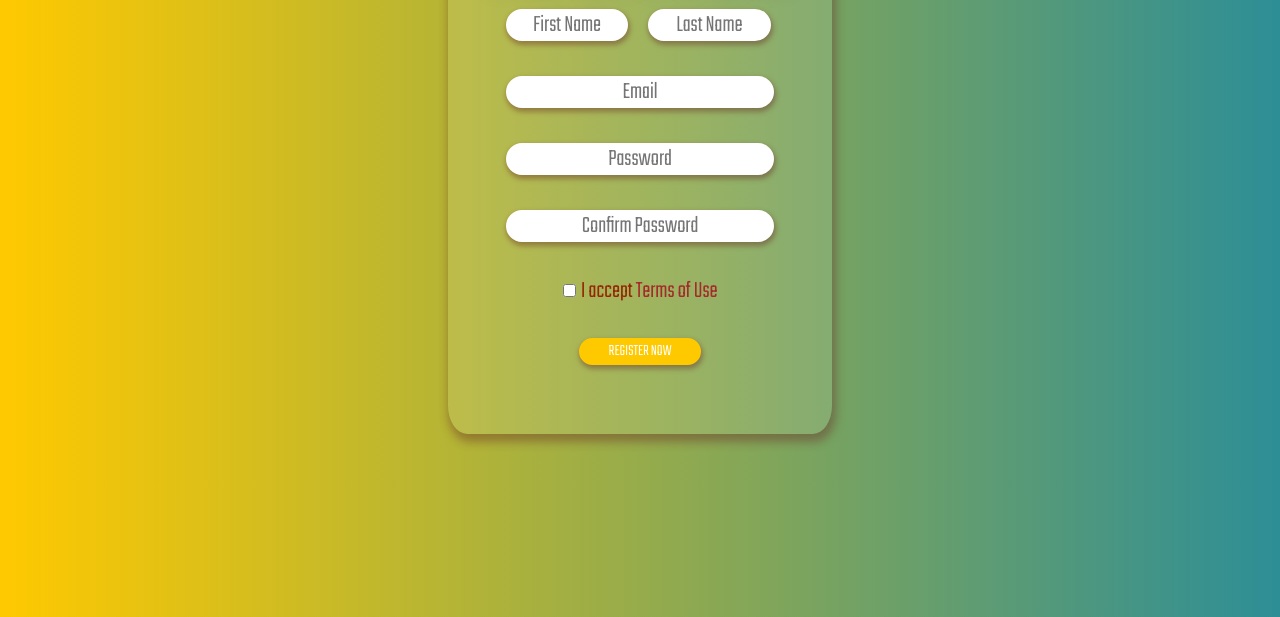
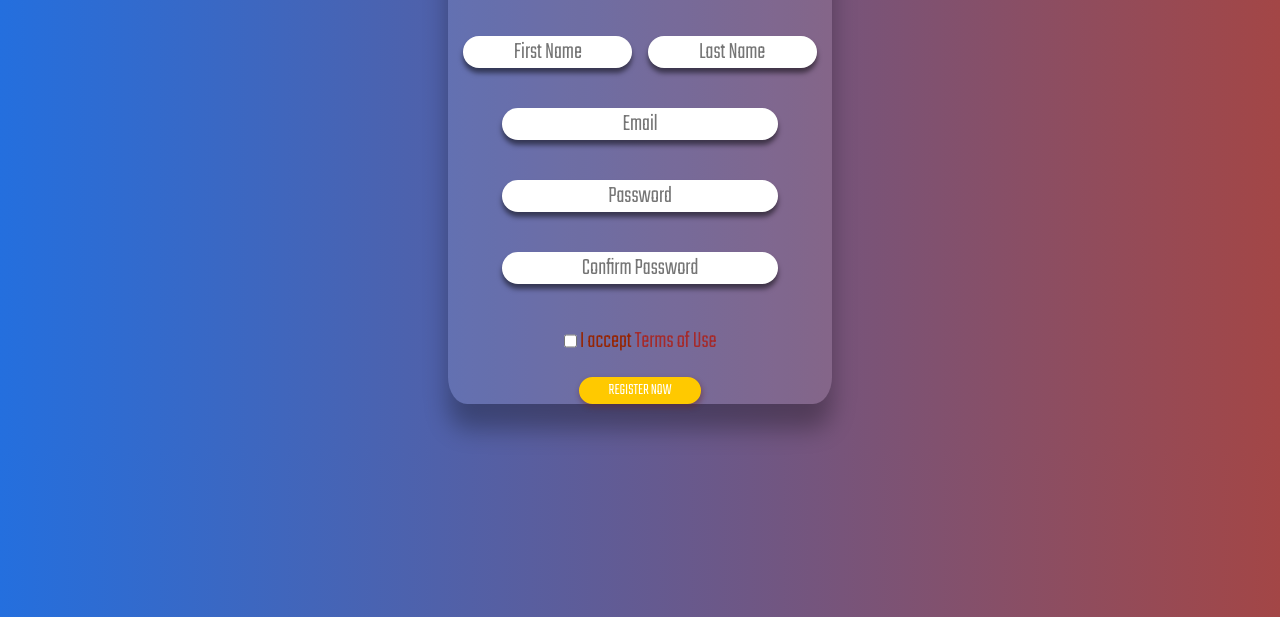
Before and after one commit to tajwararik/Registration-Form, a plain HTML site: page index.html in a window 1280 px wide. Shown: the part 183-800 px from the top of the page. Drawn offline with Linux system fonts and the light colour scheme; a web font is replaced by a local one.

Commit message:
Modification started

```diff
--- a/index.html
+++ b/index.html
@@ -7,32 +7,32 @@
   <meta name="viewport" content="width=device-width, initial-scale=1.0" />
   <title>Registration Form</title>
   <link rel="stylesheet" href="style.css" />
-  <link rel="preconnect" href="https://fonts.googleapis.com">
-  <link rel="preconnect" href="https://fonts.gstatic.com" crossorigin>
-  <link href="https://fonts.googleapis.com/css2?family=Gloock&family=Teko:wght@300&display=swap" rel="stylesheet">
 </head>
 
 <body>
-  <div class="form">
+  <main>
     <h1>REGISTER</h1>
     <form action="#">
+
       <fieldset>
-        <input id="first-name" class="first-name" type="text" name="first-name" placeholder="First Name" required>
-        <input id="last-name" class="last-name" type="text" name="last-name" placeholder="Last Name" required>
+        <input type="text" name="first-name" placeholder="First Name" required>
+        <input type="text" name="last-name" placeholder="Last Name" required>
       </fieldset>
+
       <fieldset>
-        <input id="email" class="information" type="email" name="information" placeholder="Email" required>
-        <input id="password" class="information" type="password" name="information" placeholder="Password" required>
-        <input id="confirm-password" class="information" type="password" name="information"
-          placeholder="Confirm Password" required>
+        <input type="email" name="information" placeholder="Email" required>
+        <input type="password" name="information" placeholder="Password" required>
+        <input type="password" name="information" placeholder="Confirm Password" required>
       </fieldset>
+
       <fieldset>
-        <label for="checkbox"><input id="checkbox" type="checkbox" name="checkbox" required> I accept <a href="#">Terms
+        <label for="checkbox"><input type="checkbox" name="checkbox" required> I accept <a href="#">Terms
             of Use</a></label></label>
       </fieldset>
+
       <button type="submit">REGISTER NOW</button>
     </form>
-  </div>
+    <main>
 </body>
 
 </html>
--- a/style.css
+++ b/style.css
@@ -1,3 +1,5 @@
+@import url('https://fonts.googleapis.com/css2?family=Gloock&family=Teko:wght@300&display=swap');
+
 * {
   padding: 0;
   margin: 0;
@@ -6,112 +8,87 @@
 
 body {
   width: 100%;
-  background: linear-gradient(90deg,
-      rgba(255, 201, 0, 1) 0%,
-      rgba(45, 142, 150, 1) 100%,
-      rgba(34, 106, 97, 1) 100%);
+  background: rgb(36, 111, 222);
+  background: linear-gradient(90deg, rgba(36, 111, 222, 1) 0%, rgba(163, 70, 70, 1) 100%);
 }
 
-.form {
+main {
   width: 30%;
-  padding: 50px 0;
-  margin: 50px auto;
   max-width: 800px;
   min-width: 300px;
+  margin: 50px auto;
   background-color: hsla(0, 100%, 100%, 0.1);
   border-radius: 5%;
-  box-shadow: 2px 6px 10px 2px hsla(0, 47%, 27%, 0.397);
+  box-shadow: 0 25px 25px rgba(0, 0, 0, 0.3);
 }
 
 h1 {
   font-family: "Gloock", serif;
   font-size: 5.4rem;
   text-align: center;
-  color: white;
-  text-shadow: 0 1px 0 #cccccc, 0 2px 0 #c9c9c9, 0 3px 0 #bbb, 0 4px 0 #b9b9b9,
-    0 5px 0 #aaa, 0 6px 1px rgba(0, 0, 0, 0.1), 0 0 5px rgba(0, 0, 0, 0.1),
-    0 1px 3px rgba(0, 0, 0, 0.3), 0 3px 5px rgba(0, 0, 0, 0.2),
-    0 5px 10px rgba(0, 0, 0, 0.25), 0 10px 10px rgba(0, 0, 0, 0.2),
-    0 20px 20px rgba(0, 0, 0, 0.15);
+  padding-top: 50px;
+  color: #fff;
+  text-shadow: 3px 5px 2px #474747;
 }
 
 h1:hover {
-  color: rgba(167, 221, 60, 1);
-  text-shadow: 2px 0px 0px rgba(128, 0, 64, 1),
-    3px 2px 0px rgba(77, 0, 38, 0.5),
-    3px 0px 3px rgba(255, 0, 43, 1),
-    5px 0px 3px rgba(128, 0, 21, 1),
-    6px 2px 3px rgba(77, 0, 13, 0.5),
-    6px 0px 9px rgba(255, 85, 0, 1),
-    8px 0px 9px rgba(128, 42, 0, 1),
-    9px 2px 9px rgba(77, 25, 0, 0.5),
-    9px 0px 18px rgba(255, 213, 0, 1),
-    11px 0px 18px rgba(128, 106, 0, 1),
-    12px 2px 18px rgba(77, 66, 0, 0.5),
-    12px 0px 30px rgba(212, 255, 0, 1),
-    14px 0px 30px rgba(106, 128, 0, 1),
-    15px 2px 30px rgba(64, 77, 0, 0.5),
-    15px 0px 45px rgba(128, 255, 0, 1),
-    17px 0px 45px rgba(64, 128, 0, 1),
-    17px 2px 45px rgba(38, 77, 0, 0.5);
+  text-shadow: 0 1px 0 #CCCCCC, 0 2px 0 #c9c9c9, 0 3px 0 #bbb, 0 4px 0 #b9b9b9, 0 5px 0 #aaa, 0 6px 1px rgba(0, 0, 0, .1), 0 0 5px rgba(0, 0, 0, .1), 0 1px 3px rgba(0, 0, 0, .3), 0 3px 5px rgba(0, 0, 0, .2), 0 5px 10px rgba(0, 0, 0, .25), 0 10px 10px rgba(0, 0, 0, .2), 0 20px 20px rgba(0, 0, 0, .15);
 }
 
 fieldset {
   border: none;
 }
 
-fieldset > input:focus {
-  background-color: yellow;
+input {
+  height: 4vh;
+  font-size: 1.5rem;
+  font-family: "Teko", sans-serif;
+  text-align: center;
+  border: 0 solid #fff;
+  border-radius: 40px;
+  box-shadow: 0 5px 5px rgba(0, 0, 0, 0.5);
+}
+
+fieldset>input:focus {
+  color: #fff;
+  background-color: rgb(97, 124, 167);
   outline: none;
 }
 
-.first-name,
-.last-name {
-  width: 32%;
-  border: 0 solid white;
-  border-width: 2px 4px;
-  border-radius: 40px;
-  height: 4vh;
-  font-family: "Teko", sans-serif;
-  font-size: 1.5rem;
-  text-align: center;
-  box-shadow: 1px 3px 5px 1px hsla(0, 47%, 27%, 0.397);
+input:focus::placeholder {
+  font-size: 0;
 }
 
-.first-name {
-  margin: 6% 2.5% 0 15%;
+fieldset:first-of-type {
+  display: flex;
+  flex-direction: row;
+  justify-content: space-evenly;
+  padding: 50px 0 0;
 }
 
-.last-name {
-  margin: 6% 15% 0 2.5%;
+fieldset:nth-of-type(2) {
+  display: flex;
+  flex-direction: column;
+  align-items: center;
+  padding: 20px 0;
 }
 
-.information {
-  display: block;
-  width: 70%;
-  margin: 35px auto 20px auto;
-  border: 0 solid white;
-  border-width: 2px 4px;
-  border-radius: 40px;
-  height: 4vh;
-  font-family: "Teko", sans-serif;
-  font-size: 1.5rem;
-  text-align: center;
-  box-shadow: 1px 3px 5px 1px hsla(0, 47%, 27%, 0.397);
+fieldset:nth-of-type(2) input {
+  width: 72%;
+  margin: 20px 0;
 }
 
-label {
+fieldset:last-of-type {
   display: block;
+  font-size: 1.5rem;
+  font-family: "Teko", sans-serif;
   text-align: center;
-  font-size: 1.5rem;
   color: hsl(14, 96%, 30%);
-  font-family: "Teko", sans-serif;
-  margin: 3% auto;
 }
 
-#checkbox {
-  margin: 0 2px 0 0;
+input[type="checkbox"] {
   vertical-align: middle;
+  box-shadow: none;
 }
 
 a {
```
